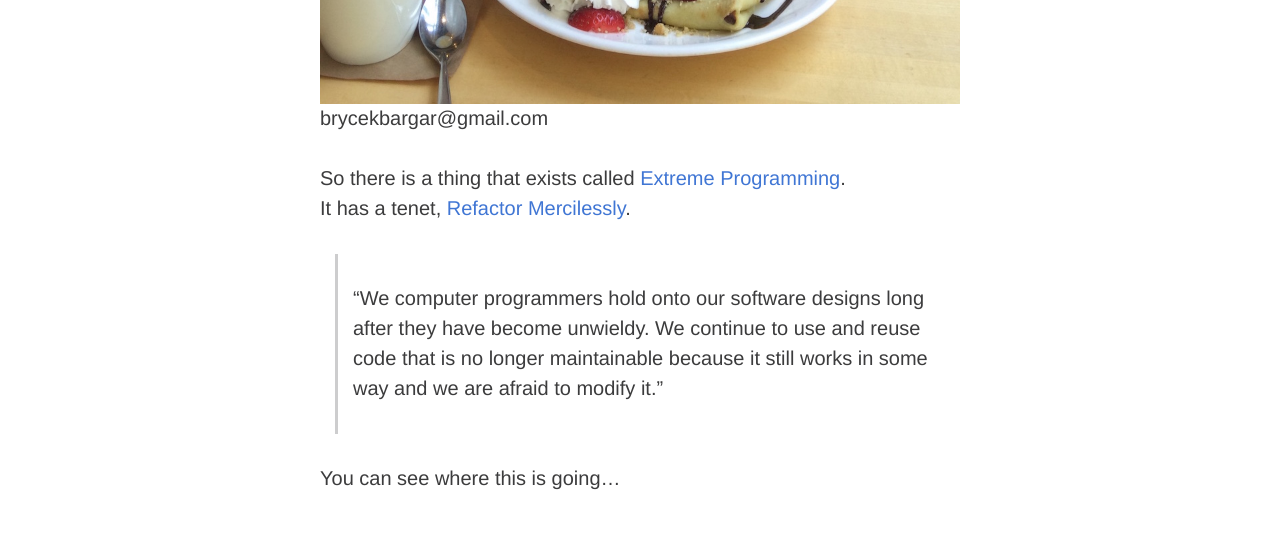
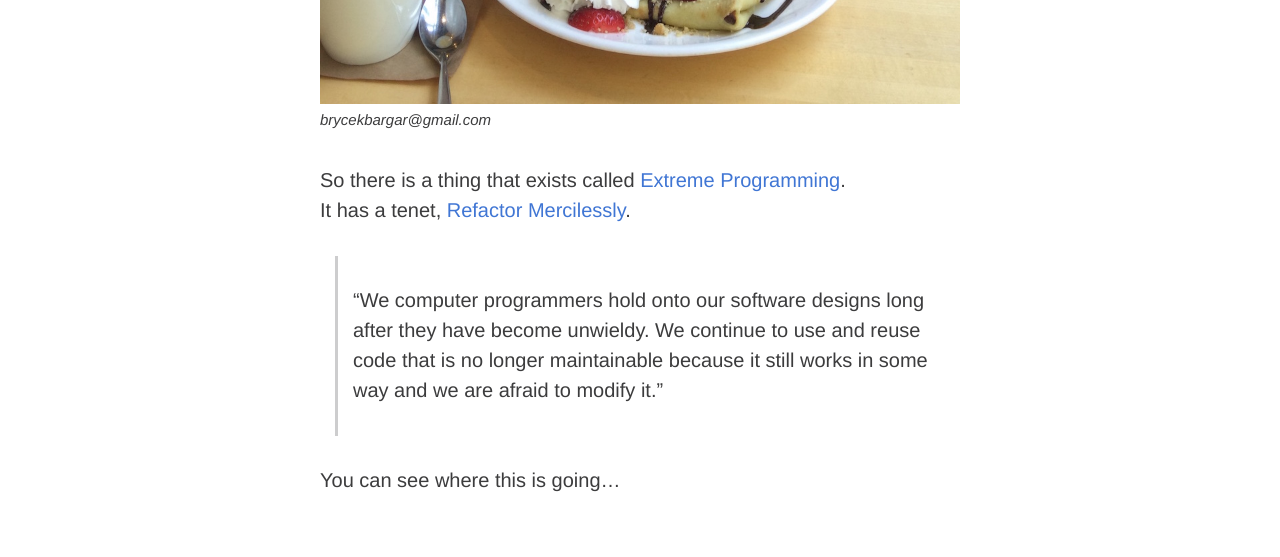
Before and after one commit to brycekbargar/brycekbargar.github.io, a Jekyll site: the page built from about/index.md, in a window 1280 px wide. Shown: the part 989-1546 px from the top of the page. Built offline with Jekyll 4.4.1, drawn with Linux system fonts in a browser that asks for light colours.

Commit message:
Style the about email better

```diff
--- a/about/index.md
+++ b/about/index.md
@@ -8,7 +8,9 @@ permalink: /about/
 <h3 class="ta-center">About</h3>
 
 ![A rare breakfast where I have chosen Nutella Crepes over Banana Pancakes][0]
-brycekbargar@gmail.com
+<span class="fw-light fs-small" mardown="0">
+*brycekbargar@gmail.com*
+</span>
 
 
 So there is a thing that exists called [Extreme Programming][1].
```
